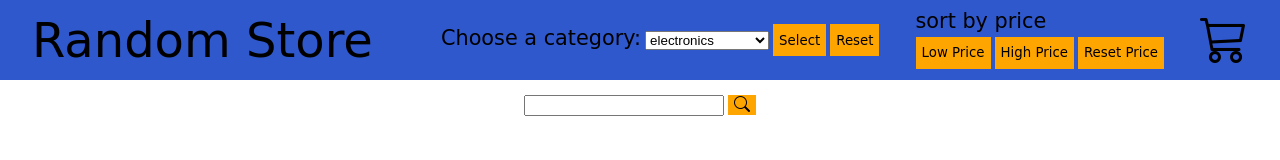
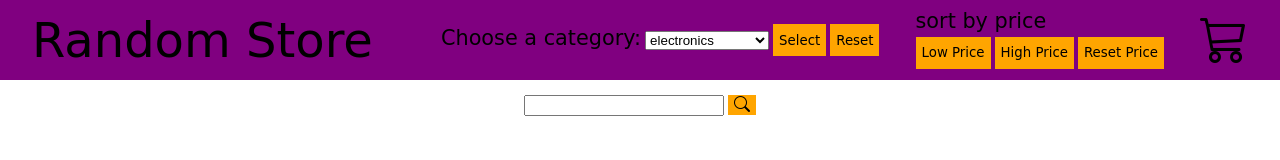
Before and after one commit to FrogMan322/FakeStore, a website built with Parcel: page index.html in a window 1280 px wide. Built offline with nearby package versions, Linux system fonts and the light colour scheme; no server answers; a web font is replaced by a local one.

Commit message:
Nav bar color to purple

```diff
--- a/style.css
+++ b/style.css
@@ -11,7 +11,7 @@
   top: 0;
   width: 100%;
   height: 80px;
-  background-color: #2f58cd;
+  background-color: purple;
   display: flex;
   justify-content: space-between;
   align-items: center;
@@ -28,7 +28,7 @@
 }
 .shoping__cart {
   font-size: 3rem;
-  background-color: #2f58cd;
+  background-color: purple;
   margin: 0;
   padding: 0;
   border-radius: 5px;
```
